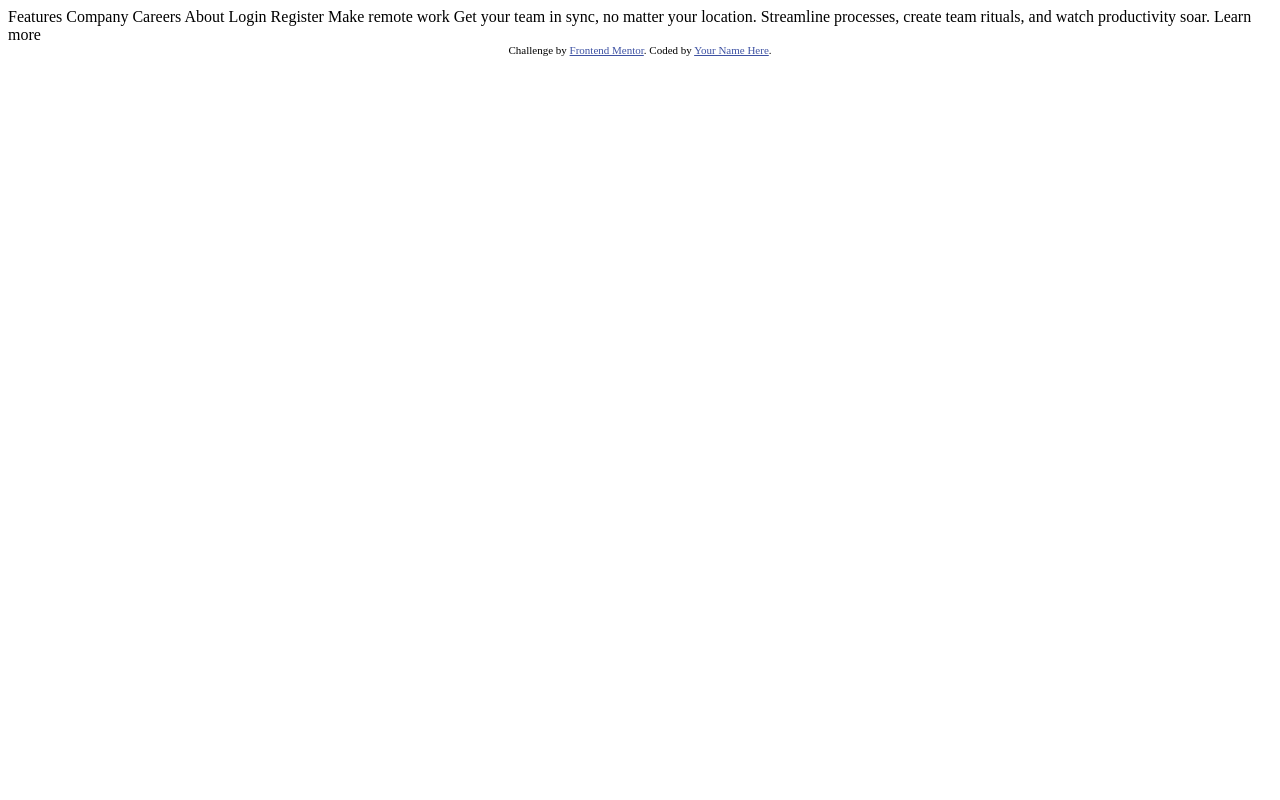
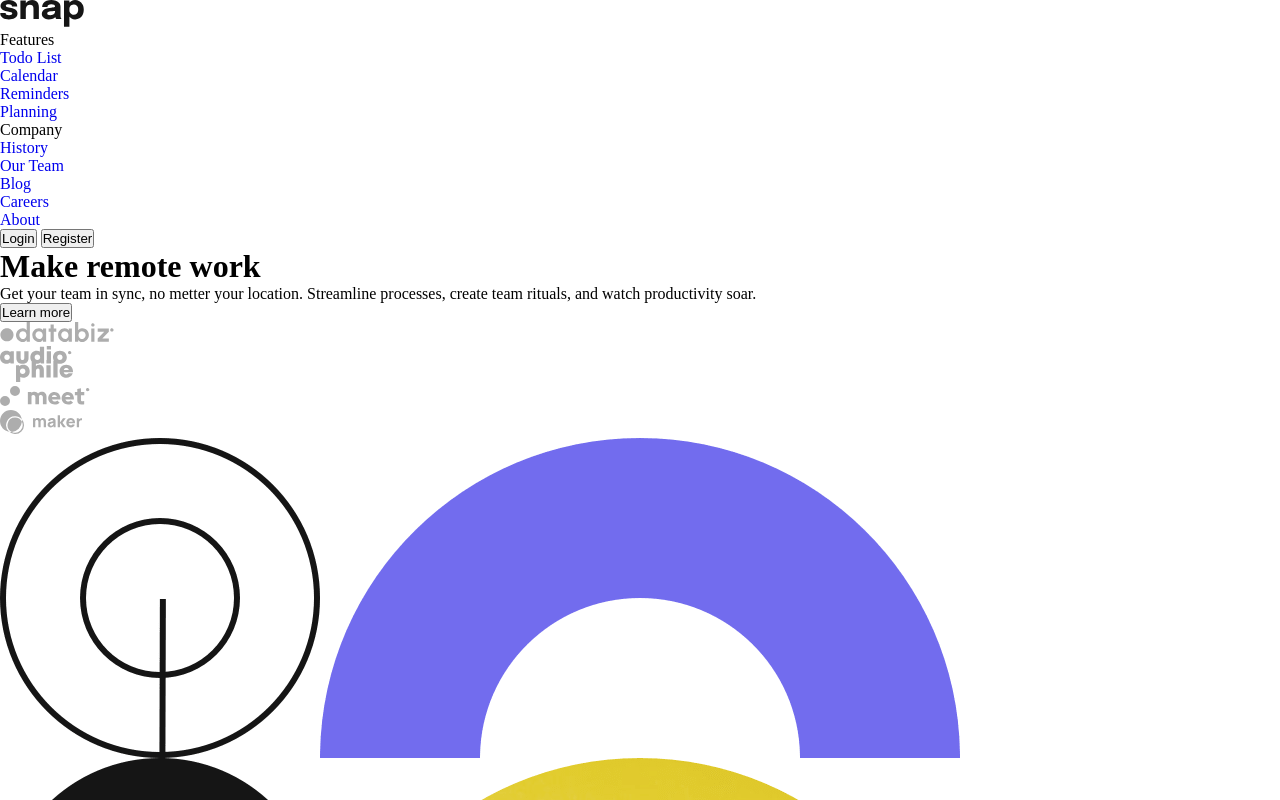
Before and after one commit to maikesoares/projeto-dropdown-navigation, a plain HTML site: page index.html in a window 1280 px wide. Shown: the top 800 px of the page. Drawn offline with Linux system fonts and the light colour scheme.

Commit message:
Criado estrutura do HTML

```diff
--- a/index.html
+++ b/index.html
@@ -1,39 +1,99 @@
 <!DOCTYPE html>
 <html lang="en">
   <head>
-  <meta charset="UTF-8">
-  <meta name="viewport" content="width=device-width, initial-scale=1.0"> <!-- displays site properly based on user's device -->
+    <meta charset="UTF-8" />
+    <meta name="viewport" content="width=device-width, initial-scale=1.0" />
 
-  <link rel="icon" type="image/png" sizes="32x32" href="./images/favicon-32x32.png">
+    <link
+      rel="icon"
+      type="image/png"
+      sizes="32x32"
+      href="./src/images/favicon-32x32.png"
+    />
+
+    <link rel="stylesheet" href="./src/css/reset.css" />
 
     <title>Frontend Mentor | Intro section with dropdown navigation</title>
-
-  <!-- Feel free to remove these styles or customise in your own stylesheet 👍 -->
-  <style>
-    .attribution { font-size: 11px; text-align: center; }
-    .attribution a { color: hsl(228, 45%, 44%); }
-  </style>
   </head>
   <body>
+    <header>
+      <img src="./src/images/logo.svg" alt="Snap logo" />
 
+      <nav>
+        <ul>
+          <li>
             Features
+            <ul>
+              <li><a href="#">Todo List</a></li>
+              <li><a href="#">Calendar</a></li>
+              <li><a href="#">Reminders</a></li>
+              <li><a href="#">Planning</a></li>
+            </ul>
+          </li>
+
+          <li>
             Company
-  Careers
-  About
+            <ul>
+              <li><a href="#">History</a></li>
+              <li><a href="#">Our Team</a></li>
+              <li><a href="#">Blog</a></li>
+            </ul>
+          </li>
 
-  Login
-  Register
+          <li><a href="#">Careers</a></li>
+          <li><a href="#">About</a></li>
+        </ul>
+      </nav>
 
-  Make remote work
+      <div>
+        <button>Login</button>
+        <button>Register</button>
+      </div>
+    </header>
 
-  Get your team in sync, no matter your location. Streamline processes,
+    <main>
+      <div>
+        <h1>Make remote work</h1>
+        <p>
+          Get your team in sync, no metter your location. Streamline processes,
           create team rituals, and watch productivity soar.
+        </p>
 
-  Learn more
+        <button>Learn more</button>
 
-  <div class="attribution">
-    Challenge by <a href="https://www.frontendmentor.io?ref=challenge" target="_blank">Frontend Mentor</a>.
-    Coded by <a href="#">Your Name Here</a>.
+        <ul>
+          <li>
+            <img
+              src="./src/images/client-databiz.svg"
+              alt="Logo client databiz"
+            />
+          </li>
+          <li>
+            <img
+              src="./src/images/client-audiophile.svg"
+              alt="Logo client audiophile"
+            />
+          </li>
+          <li>
+            <img src="./src/images/client-meet.svg" alt="Logo client meet" />
+          </li>
+
+          <li>
+            <img src="./src/images/client-maker.svg" alt="Logo client maker" />
+          </li>
+        </ul>
       </div>
+
+      <picture>
+        <source
+          media="(max-width: 425px)"
+          srcset="./src/images/image-hero-mobile.png"
+        />
+        <img
+          src="./src/images/image-hero-desktop.png"
+          alt="Image hero desktop"
+        />
+      </picture>
+    </main>
   </body>
 </html>
--- /dev/null
+++ b/src/css/reset.css
@@ -0,0 +1,13 @@
+* {
+  margin: 0;
+  padding: 0;
+  box-sizing: border-box;
+}
+
+ul {
+  list-style: none;
+}
+
+a {
+  text-decoration: none;
+}
```
Also changed, not shown: src/css/style.css (added), src/design/active-states.jpg (renamed from design/active-states.jpg), src/design/desktop-design.jpg (renamed from design/desktop-design.jpg), src/design/desktop-preview.jpg (renamed from design/desktop-preview.jpg), src/design/mobile-design.jpg (renamed from design/mobile-design.jpg), src/design/mobile-menu-collapsed.jpg (renamed from design/mobile-menu-collapsed.jpg), src/design/mobile-menu-expanded.jpg (renamed from design/mobile-menu-expanded.jpg). Lines whose indentation alone changed are shown as unchanged.
